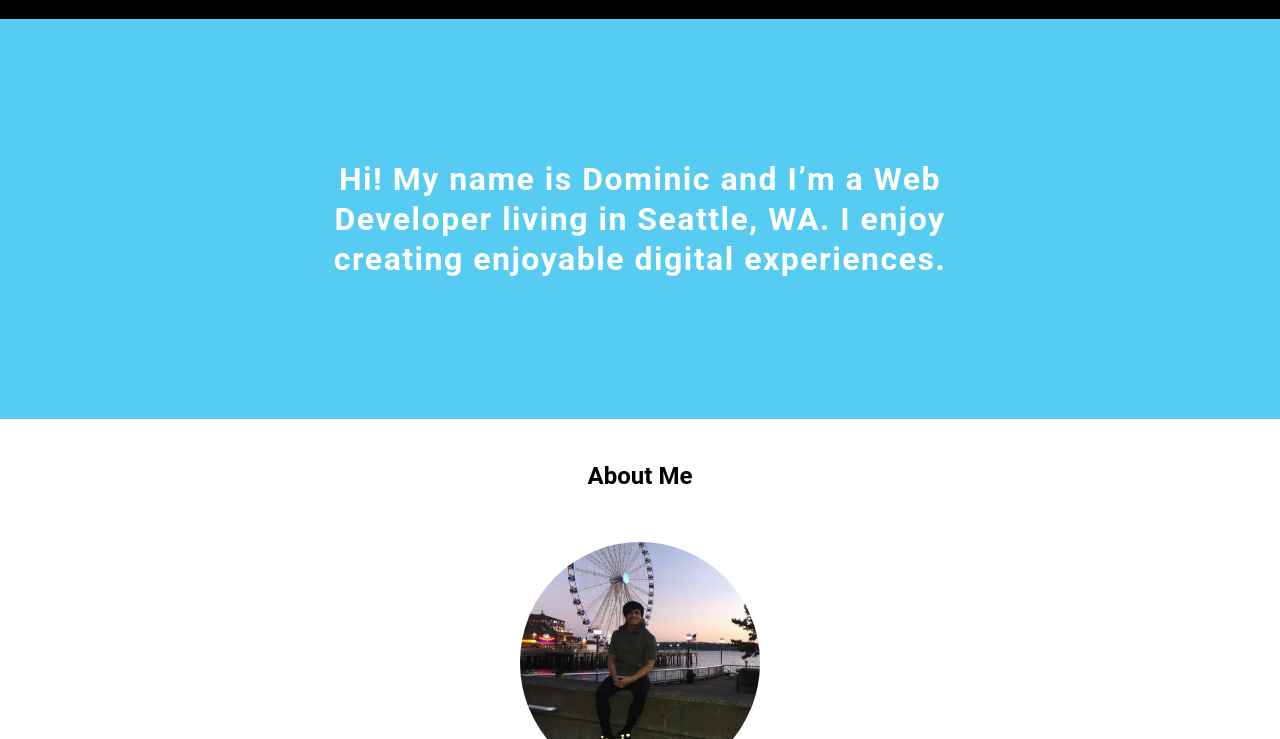
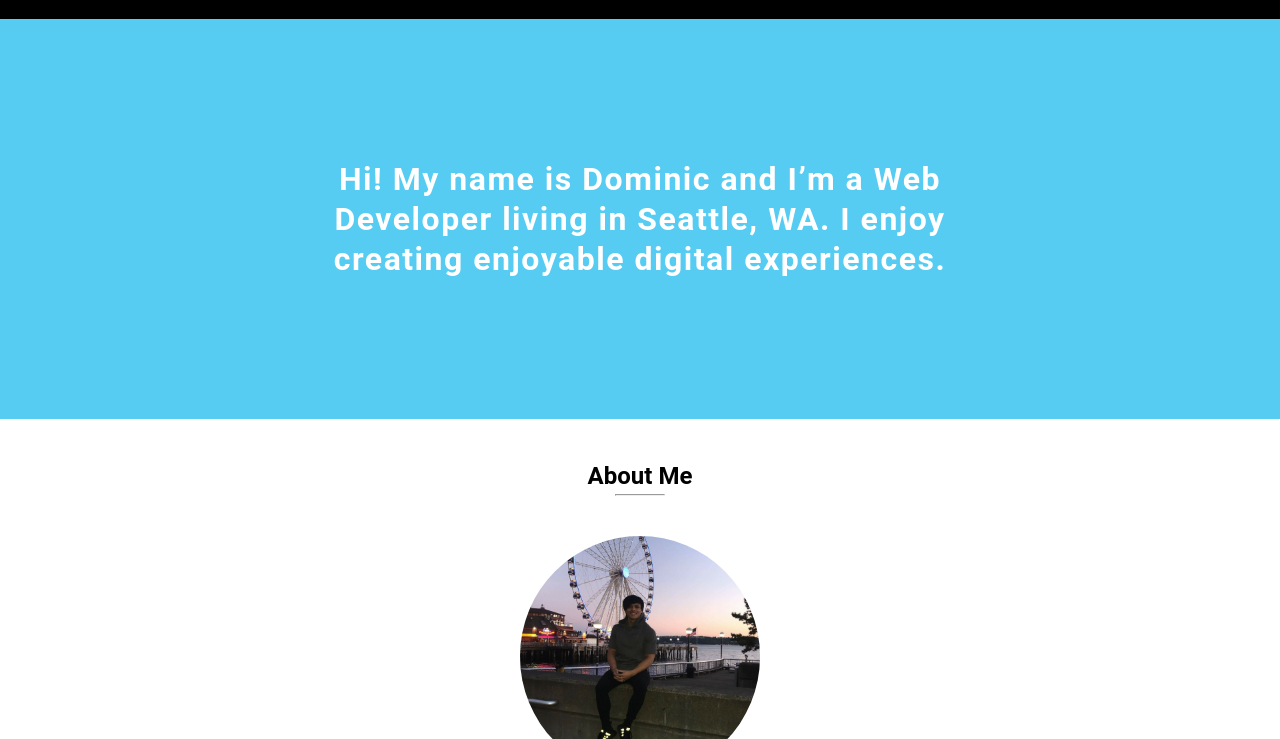
Before and after one commit to domcodesjs/portfolio, a plain HTML site: page index.html in a window 1280 px wide. Shown: the part 61-800 px from the top of the page. Drawn offline with nearby package versions, Linux system fonts and the light colour scheme; files whose address does not match are found by name.

Commit message:
added hr

```diff
--- a/index.html
+++ b/index.html
@@ -29,6 +29,7 @@
     <main class="about">
       <article>
         <h2>About Me</h2>
+        <hr />
 
         <img src="./images//myself.jpg" alt="Picture of myself" />
 
--- a/styles/main.css
+++ b/styles/main.css
@@ -56,6 +56,11 @@ header {
   padding: 0 4rem;
 }
 
+.about article hr {
+  width: 4%;
+  margin-top: -1.6rem;
+}
+
 .about article img {
   width: 20%;
   border-radius: 100%;
```
